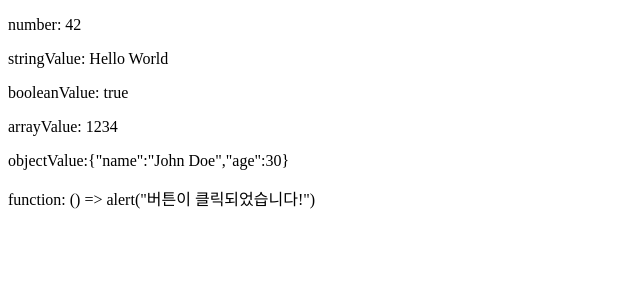
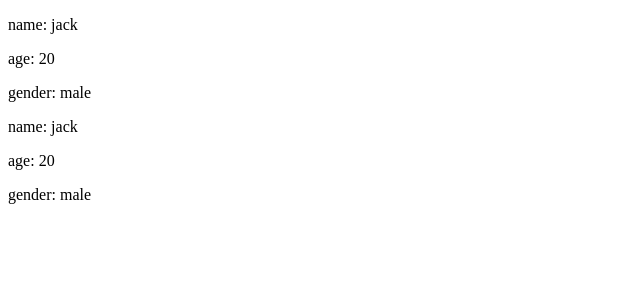
Before and after one commit to kwantke/reactjs_typescript, a React (Vite) app: page / in a window 1280 px wide. Shown: the top 300 px of the page, without its empty margins (0-640 px from the left). Built offline with nearby package versions, Linux system fonts and the light colour scheme.

Commit message:
스프레드 연산자 활용하기

```diff
--- a/src/App.tsx
+++ b/src/App.tsx
@@ -1,23 +1,18 @@
-import PrintValue from "./components/PrintValue";
+import User from "./components/User";
+import User2 from "./components/User2";
 
 export default function App() {
-  const numberValue = 42;
-  const stringValue = "Hello World";
-  const booleanValue = true;
-  const arrayValue = [1, 2, 3, 4];
-  const objectValue = { name: "John Doe", age: 30 };
-  const handleClick = () => alert("버튼이 클릭되었습니다!");
+  const userObj = {
+    name: "jack",
+    age: 20,
+    gender: "male",
+  };
 
   return (
     <>
-      <PrintValue
-        numberValue={numberValue}
-        stringValue={stringValue}
-        booleanValue={booleanValue}
-        arrayValue={arrayValue}
-        objectValue={objectValue}
-        handleClick={handleClick}
-      />
+      <User userObj={userObj} />
+      <User2 {...userObj} />
+      {/*<User2 name={"jack"} age={20} gender={"male"} />*/}
     </>
   );
 }
--- a/src/components/User.tsx
+++ b/src/components/User.tsx
@@ -1,10 +1,11 @@
-export default function User(props: { name: string; age: number }) {
+export default function User({userObj}: {
+  userObj: { name: string; age: number; gender: string };
+}) {
   return (
     <>
-      <div>
-        <p>name: {props.name}</p>
-        <p>age: {props.age}</p>
-      </div>
+      <p>name: {userObj.name}</p>
+      <p>age: {userObj.age}</p>
+      <p>gender: {userObj.gender}</p>
     </>
   );
 }
--- /dev/null
+++ b/src/components/User2.tsx
@@ -0,0 +1,17 @@
+export default function User2({
+  name,
+  age,
+  gender,
+}: {
+  name: string;
+  age: number;
+  gender: string;
+}) {
+  return (
+    <>
+      <p>name: {name}</p>
+      <p>age: {age}</p>
+      <p>gender: {gender}</p>
+    </>
+  );
+}
```
